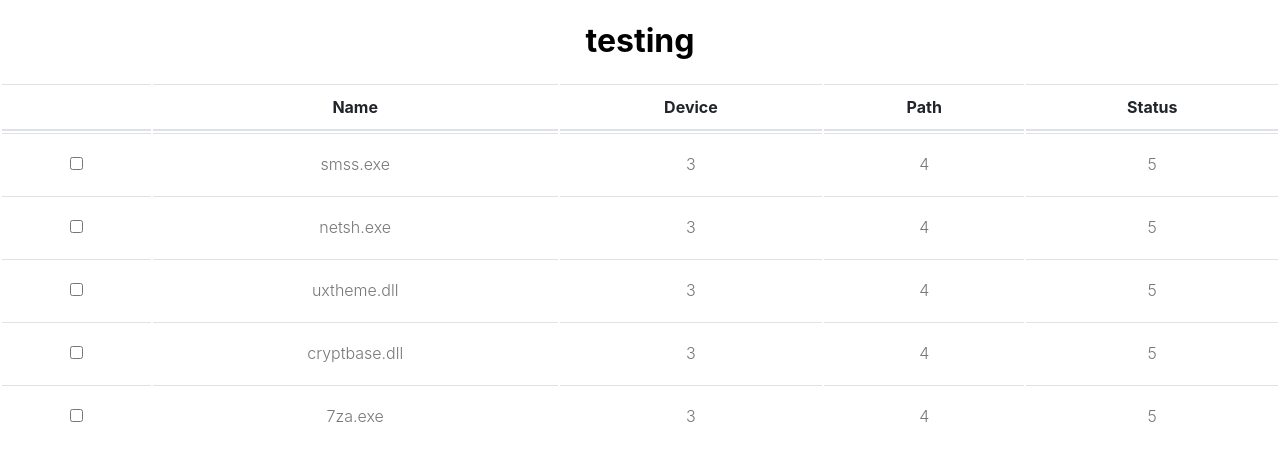
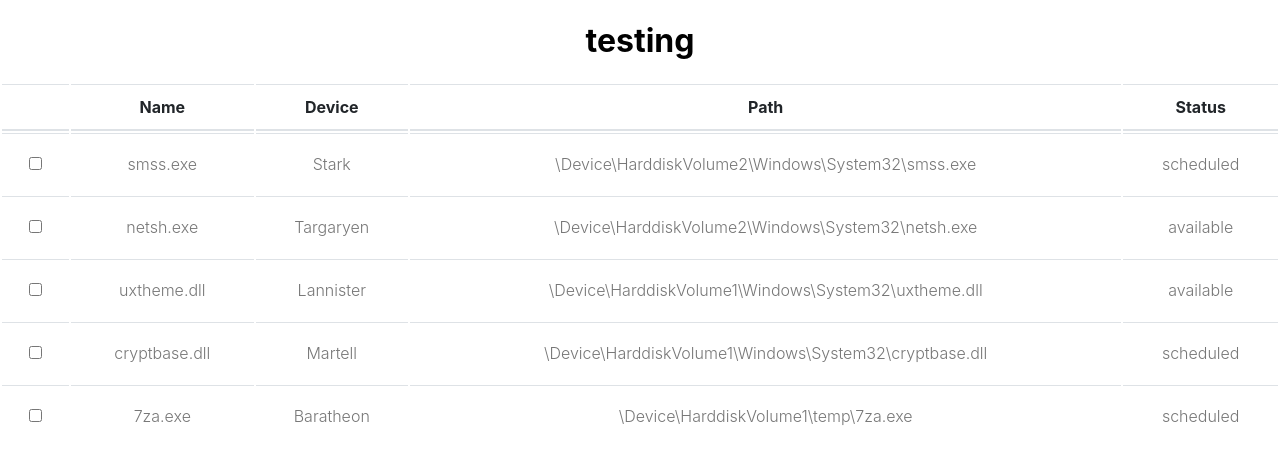
Before and after one commit to padalagandham/fetch-table-data, a React (Create React App) app: page / in a window 1280 px wide. Shown: the top 464 px of the page. Built offline with nearby package versions, Linux system fonts and the light colour scheme.

Commit message:
update checkbox status in data object

```diff
--- a/src/TableComponent.js
+++ b/src/TableComponent.js
@@ -18,7 +18,7 @@ const TableComponent = () => {
       </thead>
       <tbody>
         {tableData.map((row) => (
-          <TableRow {...row} />
+          <TableRow key={row.name} {...row} />
         ))}
       </tbody>
     </table>
--- a/src/TableRow.js
+++ b/src/TableRow.js
@@ -2,19 +2,23 @@ import React from "react";
 import "./TableRow.css";
 import { useAPI } from "./dataProvider";
 
-const TableRow = ({ name }) => {
-  const { tableData } = useAPI();
+const TableRow = ({ name, device, path, status, checked = false }) => {
+  const { tableData, rowChangeHandler } = useAPI();
   return (
     <tr>
       <td>
-        <label className="control1 control--checkbox1">
-          <input type="checkbox" />
+        <label>
+          <input
+            type="checkbox"
+            checked={checked}
+            onChange={(e) => rowChangeHandler(name, e.currentTarget.checked)}
+          />
         </label>
       </td>
       <td>{name}</td>
-      <td>3</td>
-      <td>4</td>
-      <td>5</td>
+      <td>{device}</td>
+      <td>{path}</td>
+      <td>{status}</td>
     </tr>
   );
 };
--- a/src/dataProvider.js
+++ b/src/dataProvider.js
@@ -4,6 +4,11 @@ const DataContext = createContext();
 
 export const DataContextProvider = ({ children }) => {
   const [tableData, setTableData] = useState([]);
+  const rowChangeHandler = (name, checked) => {
+    const selectedIndex = tableData.findIndex((data) => data.name === name);
+    tableData[selectedIndex].checked = checked;
+    setTableData([...tableData]);
+  };
   useEffect(() => {
     const fetchData = async () => {
       try {
@@ -25,6 +30,7 @@ export const DataContextProvider = ({ children }) => {
     <DataContext.Provider
       value={{
         tableData,
+        rowChangeHandler,
       }}
     >
       {children}
```
